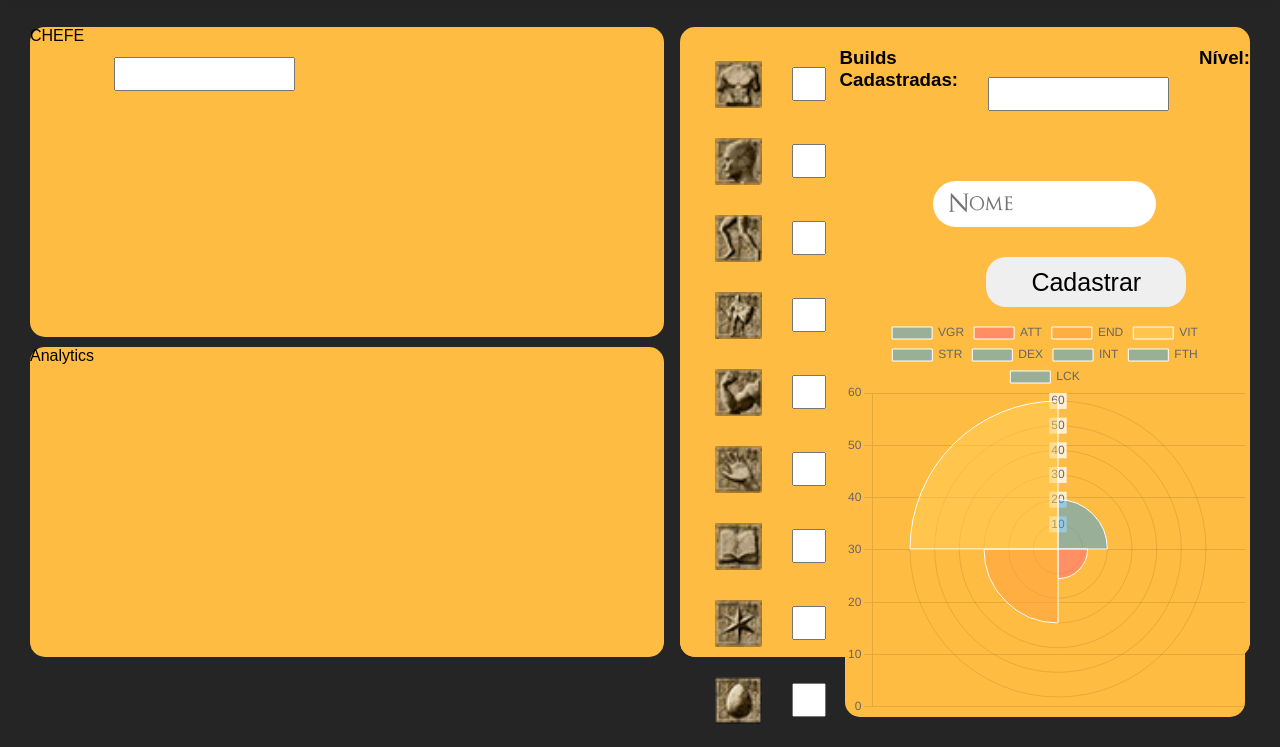
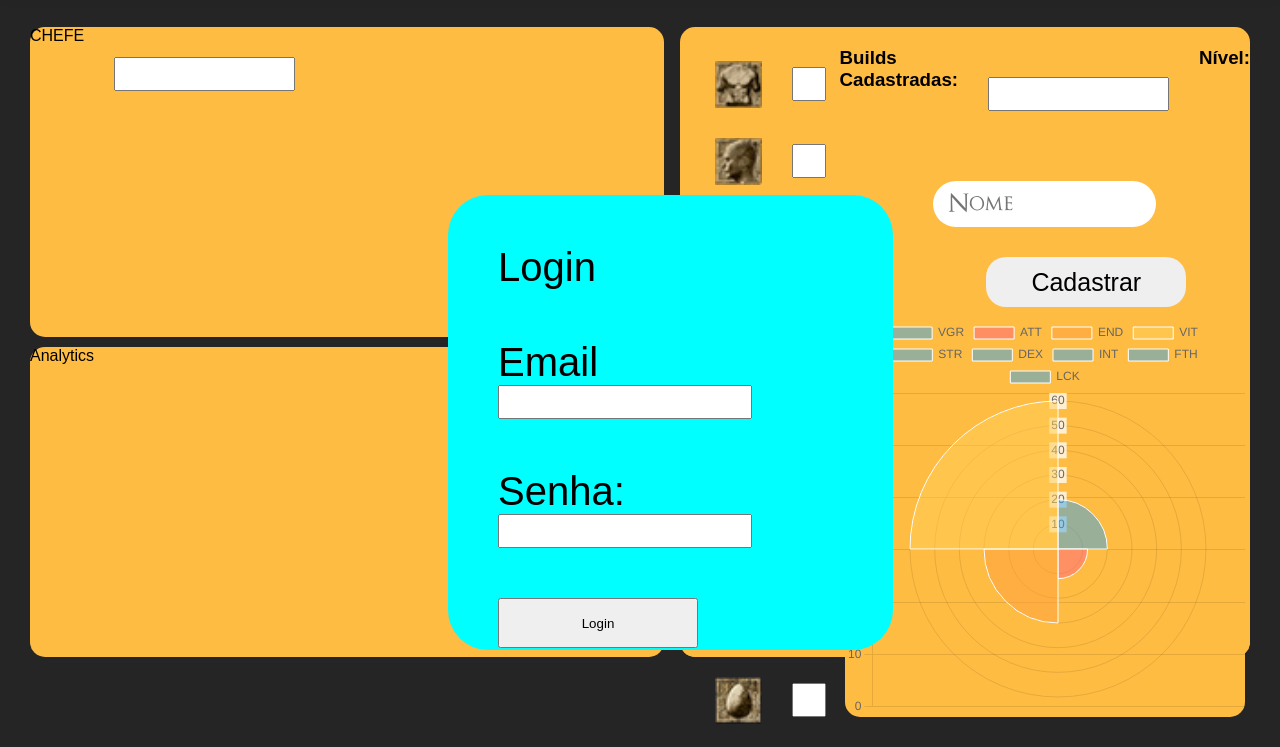
Before and after one commit to DS3-Wiki/Website, a website built with Parcel: page site/public/builds.html in a window 1280 px wide. Shown: the part 118-865 px from the top of the page. Built offline with nearby package versions, Linux system fonts and the light colour scheme.

Commit message:
Fiz o modal da tela builds

```diff
--- a/site/public/builds.html
+++ b/site/public/builds.html
@@ -196,6 +196,43 @@
                 Analytics
             </div>
         </section>
+
+        <div class="modal_login_cadastro">
+            <div class="login">
+                <p>Login</p>
+                <div class="email">
+                    <p>Email</p>
+                    <input id="input_login_email">
+                </div>
+                <div class="senha">
+                    <p>Senha:</p>
+                    <input type="password" id="input_login_senha">
+                </div>
+                <div class="botao">
+                    <button>Login</button>
+                </div>
+            </div>
+
+            <div class="cadastro">
+                <p>Login</p>
+                <div class="email">
+                    <p>Email</p>
+                    <input id="input_cadastro_email">
+                </div>
+                <div class="senha">
+                    <p>Senha:</p>
+                    <input type="password" id="input_cadastro_senha">
+                </div>
+                <div class="ds_experience">
+                    <p>Experiência em DS</p>
+                </div>
+                <div class="botao">
+                    <button>Cadastrar</button>
+                </div>
+
+            </div>
+
+        </div>
 
     </main>
 </body>
--- a/site/public/css/builds.css
+++ b/site/public/css/builds.css
@@ -152,3 +152,45 @@ body{
 .build_grafico {
     width: 400px;
 }
+
+/* MODAL */
+
+.modal_login_cadastro {
+    display: flex;
+    gap: 500px;
+    position: absolute;
+    background-color: aqua;
+    left: 448px;
+    bottom: 32px;
+    width: 445px;
+    height: 455px;
+    overflow-x: hidden;
+    border-radius: 40px;
+}
+
+.login p, .login div p {
+    margin-left: 50px;
+    margin-top: 50px;
+    font-size: 40px;
+}
+
+.login div input {
+    margin-left: 50px;
+    width: 250px;
+    height: 30px;
+}
+
+.login div {
+    margin-top: 50px;
+}
+
+.login div button {
+    width: 200px;
+    height: 50px;
+    margin-left: 50px;
+    margin-bottom: 10px;
+}
+
+.login{
+    width: 400px;
+}
```
